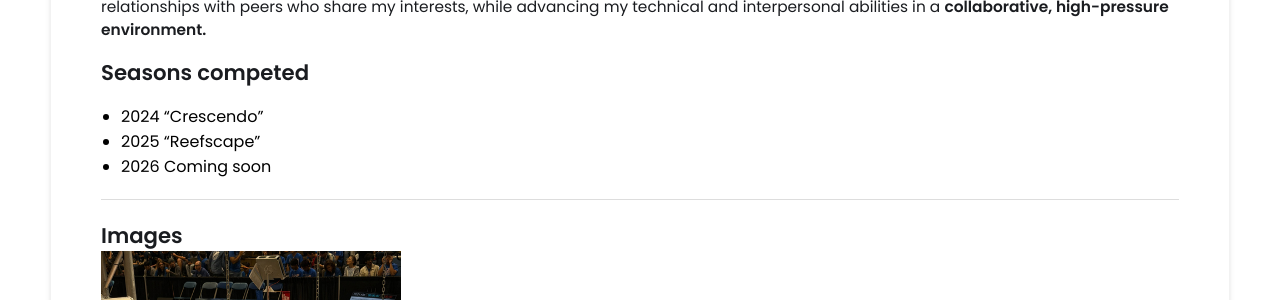
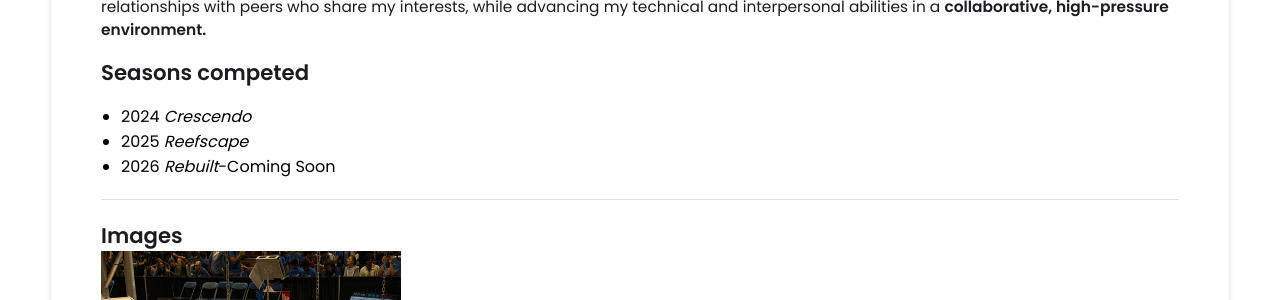
Before and after one commit to mihirwadhwa27/mihirwadhwa27.github.io, a Jekyll site: the page built from _projects/frc1002/index.md, in a window 1280 px wide. Shown: the part 1026-1326 px from the top of the page. Built offline with Jekyll 4.4.1, drawn with Linux system fonts in a browser that asks for light colours.

Commit message:
Update index.md

```diff
--- a/_projects/frc1002/index.md
+++ b/_projects/frc1002/index.md
@@ -21,9 +21,9 @@ Oversee quality control, maintenance, and testing of all robot components before
 ## Impact
 Being part of FRC has allowed me to **discover my passion** for mechanical engineering and leadership. Through the team, I’ve built lasting relationships with peers who share my interests, while advancing my technical and interpersonal abilities in a **collaborative, high-pressure environment.**
 ## Seasons competed
-- 2024 "Crescendo"
-- 2025 "Reefscape"
-- 2026 Coming soon
+- 2024 *Crescendo*
+- 2025 *Reefscape*
+- 2026 *Rebuilt*-Coming Soon
 
 
 ---
```
